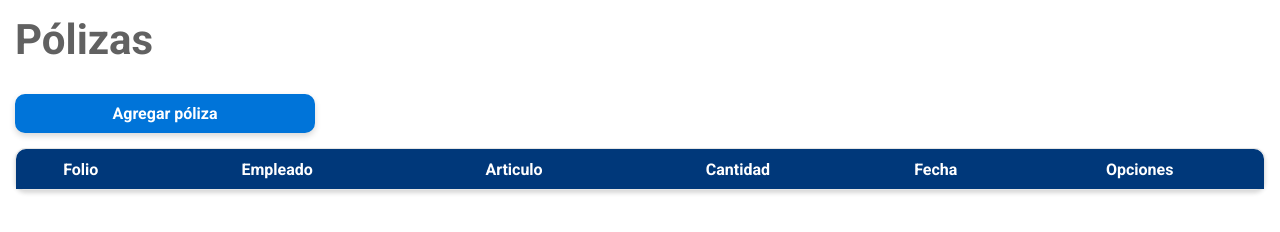
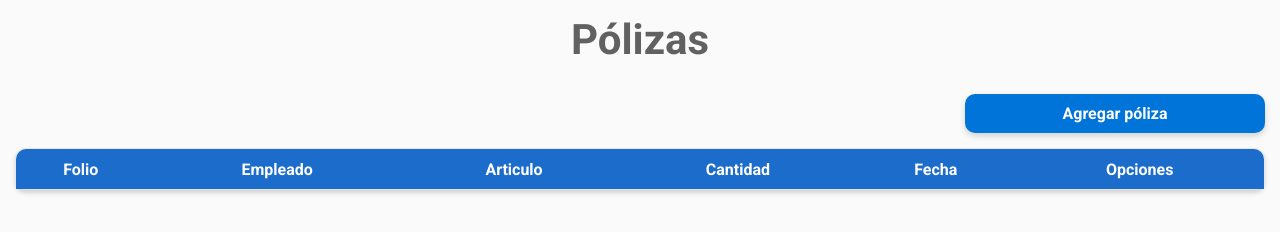
Before and after one commit to EduardoErenasL/front, a plain HTML site: page index.html in a window 1280 px wide. Drawn offline with nearby package versions, Linux system fonts and the light colour scheme; no server answers.

Commit message:
desarrollo front avance

```diff
--- a/css/coppel.css
+++ b/css/coppel.css
@@ -7,6 +7,7 @@
 html {
   font-size: 16px;
   color: #616161;
+  background-color: #FAFAFA;
 }
 body {
   padding: 15px;
@@ -15,10 +16,12 @@ body {
 .titulo {
   font-size: 28px;
   margin-bottom: 30px;
+  text-align: center;
 }
 
 .agregar {
   width: 300px;
+  margin-left: auto;
 }
 
 .btn {
@@ -79,7 +82,7 @@ body {
 }
 .container-table table thead tr {
   border-radius: 10px 10px 0px 0px;
-  background-color: #00387A;
+  background-color: #1c6dcb;
   text-align: center;
   color: #FFFFFF;
   height: 40px;
```
